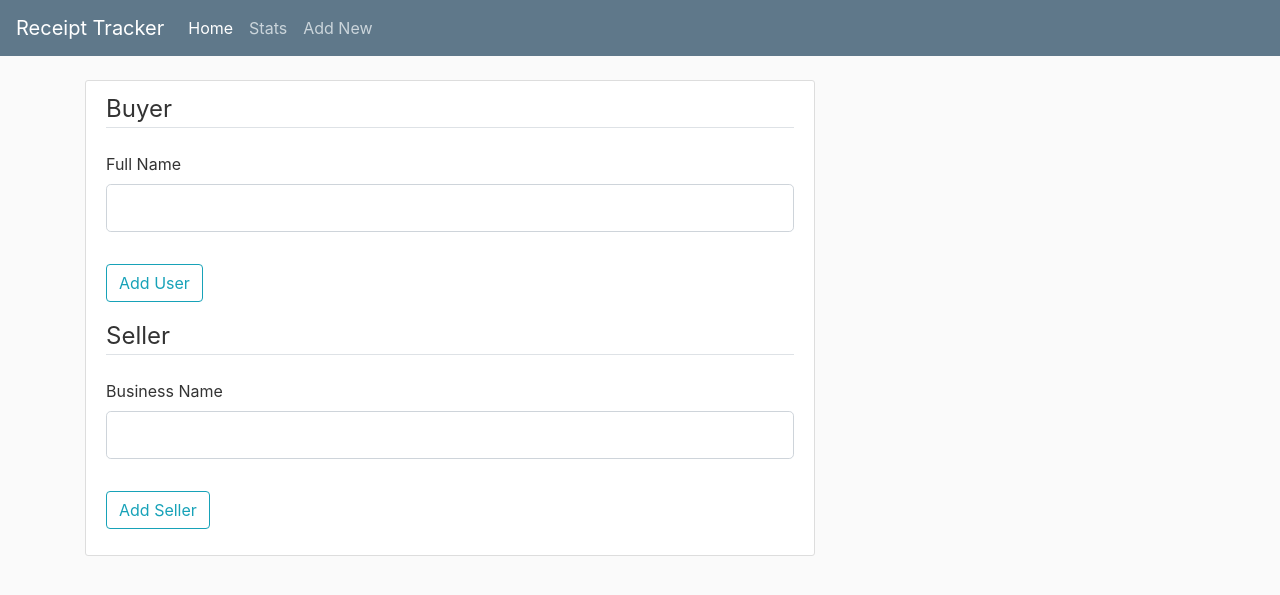
After one commit to jamestrew/receipt-tracker, a Flask app: page /add_new in a window 1280 px wide. The commit adds this page. Shown: the top 595 px of the page. Run offline with Flask 2, Linux system fonts and the light colour scheme; some libraries are stand-ins or nearby versions.

Commit message:
Condense forms into one page (See below for more info).
https://stackoverflow.com/questions/18290142/multiple-forms-in-a-single-page-using-flask-and-wtforms
Implement first solution by Grey Li (Update version).

```diff
--- a/receipt_tracker/flask/forms.py
+++ b/receipt_tracker/flask/forms.py
@@ -7,11 +7,11 @@ from receipt_tracker.repo.models import Buyer
 
 class ClientForm(FlaskForm):
 
-    name = StringField('Full Name', validators=[DataRequired()])
+    client_name = StringField('Full Name', validators=[DataRequired()])
     submit = SubmitField('Add User')
 
-    def validate_name(self, name):
-        buyer = Buyer.query.filter_by(name=name.data).first()
+    def validate_name(self, client_name):
+        buyer = Buyer.query.filter_by(name=client_name.data).first()
         if buyer:
             raise ValidationError('Buyer already exists.')
 
@@ -26,5 +26,10 @@ class ReceiptForm(FlaskForm):
 
 class BusinessForm(FlaskForm):
 
-    name = StringField('Business Name', validators=[DataRequired()])
+    business_name = StringField('Business Name', validators=[DataRequired()])
     submit = SubmitField('Add Seller')
+
+    def validate_name(self, business_name):
+        buyer = Buyer.query.filter_by(name=business_name.data).first()
+        if buyer:
+            raise ValidationError('Buyer already exists.')
--- a/receipt_tracker/flask/routes.py
+++ b/receipt_tracker/flask/routes.py
@@ -1,8 +1,8 @@
 import flask
 
 from receipt_tracker.flask import app, db
-from receipt_tracker.flask.forms import ClientForm
-from receipt_tracker.repo.models import Buyer
+from receipt_tracker.flask.forms import ClientForm, BusinessForm
+from receipt_tracker.repo.models import Buyer, Seller
 
 
 @app.route("/")
@@ -16,15 +16,45 @@ def stats():
     return flask.render_template('stats.html')
 
 
-@app.route("/new_client", methods=['GET', 'POST'])
-def new_client():
-    form = ClientForm()
+@app.route("/add_new", methods=['GET', 'POST'])
+def add_new():
+    client_form = ClientForm()
+    business_form = BusinessForm()
 
-    if form.validate_on_submit():
-        client = Buyer(name=form.name.data)
+    return flask.render_template('add_new.html',
+                                 client_form=client_form,
+                                 business_form=business_form)
+
+
+@app.route("/add_client", methods=['GET', 'POST'])
+def add_client():
+    client_form = ClientForm()
+    business_form = BusinessForm()
+
+    if client_form.validate_on_submit():
+        client = Buyer(name=client_form.client_name.data)
         db.add(client)
         db.commit()
-        flask.flash(f'New buyer {form.name.data} added!', 'success')
-        return flask.redirect(flask.url_for('home'))
+        flask.flash(f'New buyer {client_form.client_name.data} added!', 'success')
+        # return flask.redirect(flask.url_for('home'))
 
-    return flask.render_template('new_client.html', form=form)
+    return flask.render_template('add_new.html',
+                                 client_form=client_form,
+                                 business_form=business_form)
+
+
+@app.route("/add_business", methods=['GET', 'POST'])
+def add_business():
+    client_form = ClientForm()
+    business_form = BusinessForm()
+
+    if business_form.validate_on_submit():
+        seller = Seller(name=business_form.business_name.data)
+        db.add(seller)
+        db.commit()
+        flask.flash(f'New seller {business_form.business_name.data} added!', 'success')
+        # return flask.redirect(flask.url_for('home'))
+
+    return flask.render_template('add_new.html',
+                                 client_form=client_form,
+                                 business_form=business_form)
--- /dev/null
+++ b/receipt_tracker/flask/templates/add_new.html
@@ -0,0 +1,56 @@
+{% extends "layout.html" %}
+{% block content %}
+<div class="content-section">
+
+    <!-- New Buyer -->
+    <form method="POST" , action="{{ url_for('add_client') }}">
+        {{ client_form.hidden_tag() }}
+        <fieldset class="form-group">
+            <legend class="border-bottom mb-4">Buyer</legend>
+            <div class="form-group">
+                {{ client_form.client_name.label(class="form-control-label") }}
+
+                {% if client_form.client_name.errors %}
+                    {{ client_form.client_name(class="form-control form-control-lg is-invalid") }}
+                    <div class="invalid-feedback">
+                        {% for error in client_form.client_name.errors %}
+                            <span>{{ error }}</span>
+                        {% endfor %}
+                    </div>
+                {% else %}
+                    {{ client_form.client_name(class="form-control form-control-lg") }}
+                {% endif %}
+            </div>
+        </fieldset>
+        <div class="form-group">
+            {{ client_form.submit(class="btn btn-outline-info")}}
+        </div>
+    </form>
+
+
+    <!-- New Seller -->
+    <form method="POST" action="{{ url_for('add_business') }}">
+        {{ business_form.hidden_tag() }}
+        <fieldset class="form-group">
+            <legend class="border-bottom mb-4">Seller</legend>
+            <div class="form-group">
+                {{ business_form.business_name.label(class="form-control-label") }}
+
+                {% if business_form.business_name.errors %}
+                    {{ business_form.business_name(class="form-control form-control-lg is-invalid") }}
+                    <div class="invalid-feedback">
+                        {% for error in business_form.business_name.errors %}
+                            <span>{{ error }}</span>
+                        {% endfor %}
+                    </div>
+                {% else %}
+                    {{ business_form.business_name(class="form-control form-control-lg") }}
+                {% endif %}
+            </div>
+        </fieldset>
+        <div class="form-group">
+            {{ business_form.submit(class="btn btn-outline-info")}}
+        </div>
+    </form>
+</div>
+{% endblock content %}
--- a/receipt_tracker/flask/templates/layout.html
+++ b/receipt_tracker/flask/templates/layout.html
@@ -33,15 +33,18 @@
                     <li class="nav-item">
                         <a class="nav-link" href="/stats">Stats</a>
                     </li>
-                    <li class="nav-item dropdown">
-                        <a class="nav-link dropdown-toggle" href="#" id="navbarDropdown" role="button" data-toggle="dropdown"
+                    <li class="nav-item">
+                        <a class="nav-link" href="add_new">Add New</a>
+
+                        <!-- Dropdown Option -->
+                        <!-- <a class="nav-link dropdown-toggle" href="#" id="navbarDropdown" role="button" data-toggle="dropdown"
                             aria-haspopup="true" aria-expanded="false">
                             Add New
                         </a>
                         <div class="dropdown-menu" aria-labelledby="navbarDropdown">
                             <a class="dropdown-item" href="#">Receipt</a>
                             <a class="dropdown-item" href="/new_client">Buyer</a>
-                            <a class="dropdown-item" href="#">Seller</a>
+                            <a class="dropdown-item" href="#">Seller</a> -->
                         </div>
                     </li>
                 </ul>
```
Also changed, not shown: receipt_tracker/flask/templates/new_client.html (deleted, +0 -29 lines).
